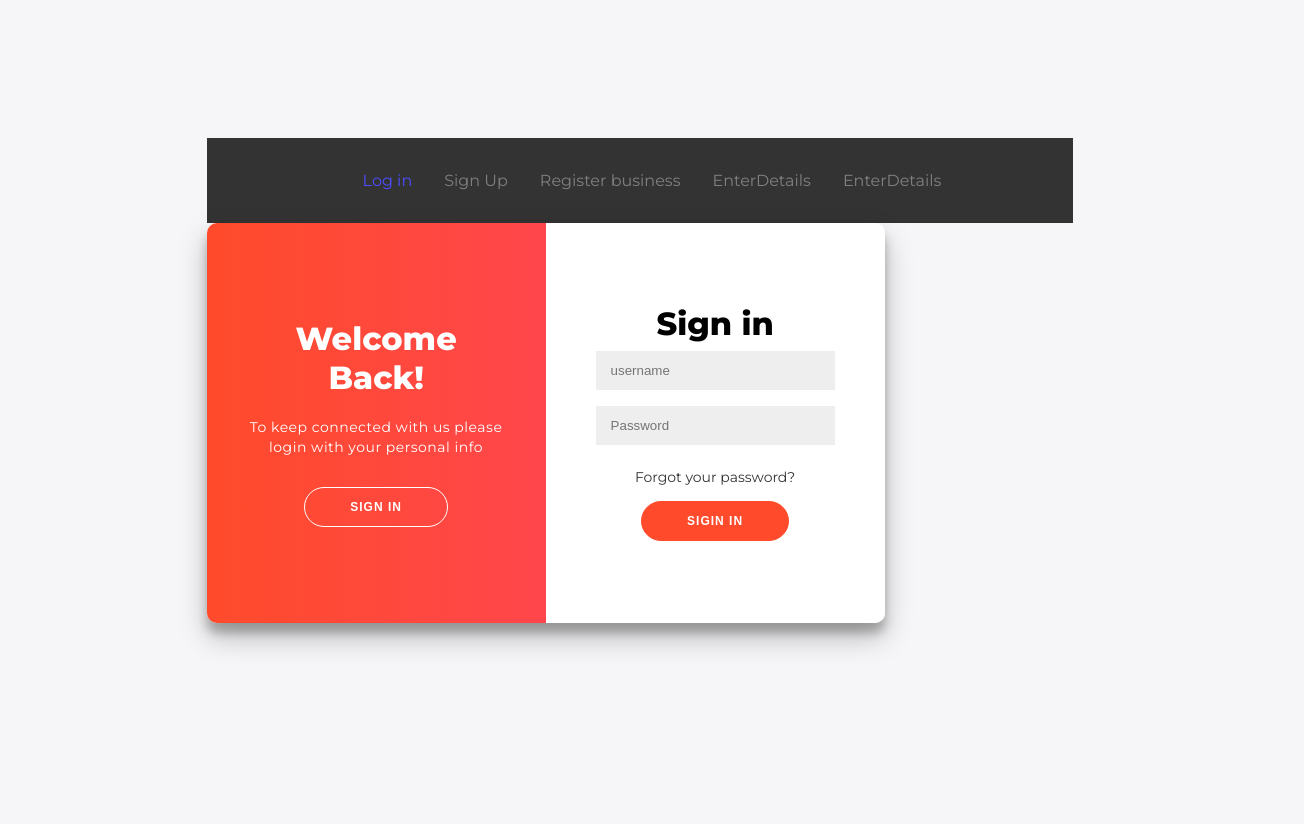
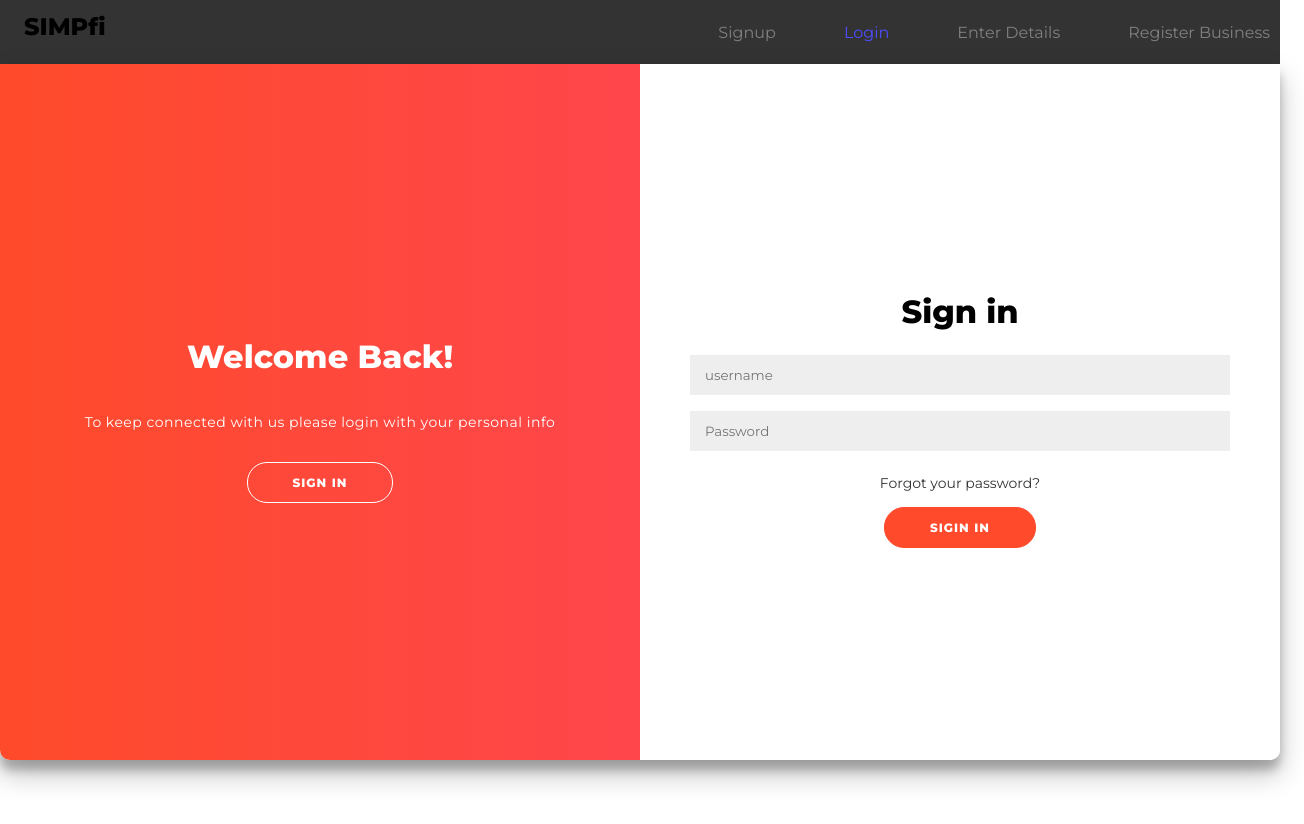
Before and after one commit to tarannum-2002/Business-Budgeting-app, a React (Create React App) app in the folder client/: page /Login in a window 1280 px wide. Shown: the top 824 px of the page, 1304 px wide, since content can reach past the window. After the commit the page ends 800 px from the top, so only its background shows below. Built offline with nearby package versions, Linux system fonts and the light colour scheme.

Commit message:
add recent changes

```diff
--- a/client/src/pages/Components.js
+++ b/client/src/pages/Components.js
@@ -1,15 +1,16 @@
- import styled from 'styled-components';
- import { FaBars } from "react-icons/fa";
+import styled from "styled-components";
+//import { FaBars } from "react-icons/fa";
 import { NavLink as Link } from "react-router-dom";
 
 export const Container = styled.div`
   background-color: #fff;
- border-radius: 10px;
+  box-sizing: border-box;
+  border-radius: 0 0 10px 10px;
   box-shadow: 0 14px 28px rgba(0, 0, 0, 0.25), 0 10px 10px rgba(0, 0, 0, 0.22);
   position: relative;
   overflow: hidden;
- width: 678px;
- max-width: 100%;
+  width: 100%;
+  height: 87vh;
   min-height: 400px;
 `;
 
@@ -22,14 +23,15 @@
   width: 50%;
   opacity: 0;
   z-index: 1;
-  ${props => props.signinIn !== true ? `
+  ${(props) =>
+    props.signinIn !== true
+      ? `
     transform: translateX(100%);
     opacity: 1;
     z-index: 5;
   `
       : null}
 `;
-
 
 export const SignInContainer = styled.div`
   position: absolute;
@@ -39,7 +41,8 @@
   left: 0;
   width: 50%;
   z-index: 2;
- ${props => (props.signinIn !== true ? `transform: translateX(100%);` : null)}
+  ${(props) =>
+    props.signinIn !== true ? `transform: translateX(100%);` : null}
 `;
 
 export const Form = styled.form`
@@ -56,6 +59,7 @@
 export const Title = styled.h1`
   font-weight: bold;
   margin: 0;
+  padding: 0.5em 1em;
 `;
 
 export const Input = styled.input`
@@ -65,7 +69,6 @@
   margin: 8px 0;
   width: 100%;
 `;
-
 
 export const Button = styled.button`
   border-radius: 20px;
@@ -78,7 +81,7 @@
   letter-spacing: 1px;
   text-transform: uppercase;
   transition: transform 80ms ease-in;
-    &:active{
+  &:active {
     transform: scale(0.95);
   }
   &:focus {
@@ -105,7 +108,7 @@ height: 100%;
   overflow: hidden;
   transition: transform 0.6s ease-in-out;
   z-index: 100;
-${props =>
+  ${(props) =>
     props.signinIn !== true ? `transform: translateX(-100%);` : null}
 `;
 
@@ -123,7 +126,7 @@ height: 100%;
   width: 200%;
   transform: translateX(0);
   transition: transform 0.6s ease-in-out;
-${props => (props.signinIn !== true ? `transform: translateX(50%);` : null)}
+  ${(props) => (props.signinIn !== true ? `transform: translateX(50%);` : null)}
 `;
 
 export const OverlayPanel = styled.div`
@@ -143,13 +146,13 @@ ${props => (props.signinIn !== true ? `transform: translateX(50%);` : null)}
 
 export const LeftOverlayPanel = styled(OverlayPanel)`
   transform: translateX(-20%);
-   ${props => props.signinIn !== true ? `transform: translateX(0);` : null}
+  ${(props) => (props.signinIn !== true ? `transform: translateX(0);` : null)}
 `;
 
 export const RightOverlayPanel = styled(OverlayPanel)`
   right: 0;
   transform: translateX(0);
-     ${props => props.signinIn !== true ? `transform: translateX(20%);` : null}
+  ${(props) => (props.signinIn !== true ? `transform: translateX(20%);` : null)}
 `;
 
 export const Paragraph = styled.p`
@@ -157,21 +160,18 @@ ${props => (props.signinIn !== true ? `transform: translateX(50%);` : null)}
   font-weight: 100;
   line-height: 20px;
   letter-spacing: 0.5px;
-   margin: 20px 0 30px
+  margin: 20px 0 30px;
 `;
-
-
-
-
-
 
 export const Nav = styled.nav`
   background: #333;
-height: 85px;
+  width: 100%;
+  height: 4em;
   display: flex;
   justify-content: space-between;
-padding: 0.2rem calc((100vw - 1000px) / 2);
+  padding: 0;
   z-index: 12;
+  top: 0;
 `;
 
 export const NavLink = styled(Link)`
@@ -179,7 +179,8 @@ color: #808080;
   display: flex;
   align-items: center;
   text-decoration: none;
-padding: 0 1rem;
+  padding: 0 1em;
+  margin: 0 0.5em;
   height: 100%;
   cursor: pointer;
   &.active {
@@ -187,7 +188,7 @@ cursor: pointer;
   }
 `;
 
-export const Bars = styled(FaBars)`
+/*export const Bars = styled(FaBars)`
   display: none;
   color: #808080;
   @media screen and (max-width: 768px) {
@@ -199,7 +200,7 @@ color: #808080;
     font-size: 1.8rem;
     cursor: pointer;
   }
-`;
+`;*/
 
 export const NavMenu = styled.div`
   display: flex;
--- /dev/null
+++ b/client/src/pages/Navbar.js
@@ -0,0 +1,31 @@
+import React from "react";
+import * as Components from "./Components";
+import { useState } from "react";
+
+function App() {
+  return (
+    <Components.Nav>
+      <Components.Title className="icon">SIMPfi</Components.Title>
+      <Components.NavMenu>
+        <div style={{ margin: "10px" }}>
+          <Components.NavLink to="/Signup">Signup</Components.NavLink>
+        </div>
+        <div style={{ margin: "10px" }}>
+          <Components.NavLink to="/Login">Login</Components.NavLink>
+        </div>
+        <div style={{ margin: "10px" }}>
+          <Components.NavLink to="/EnterDetails">
+            Enter Details
+          </Components.NavLink>
+        </div>
+        <div style={{ margin: "10px" }}>
+          <Components.NavLink to="/RegisterBusiness">
+            Register Business
+          </Components.NavLink>
+        </div>
+      </Components.NavMenu>
+    </Components.Nav>
+  );
+}
+
+export default App;
--- a/client/src/styles.css
+++ b/client/src/styles.css
@@ -2,9 +2,11 @@
 
 * {
   box-sizing: border-box;
+  margin: 0;
+  font-family: "Montserrat", sans-serif;
 }
 
-body {
+/*body {
   background: #f6f5f7;
   display: flex;
   justify-content: center;
@@ -13,4 +15,4 @@ body {
   font-family: "Montserrat", sans-serif;
   height: 100vh;
   margin: -20px 0 50px;
-}
+}*/
```
Also changed, not shown: client/src/App.js (+17 -24 lines). Lines whose indentation alone changed are shown as unchanged.
